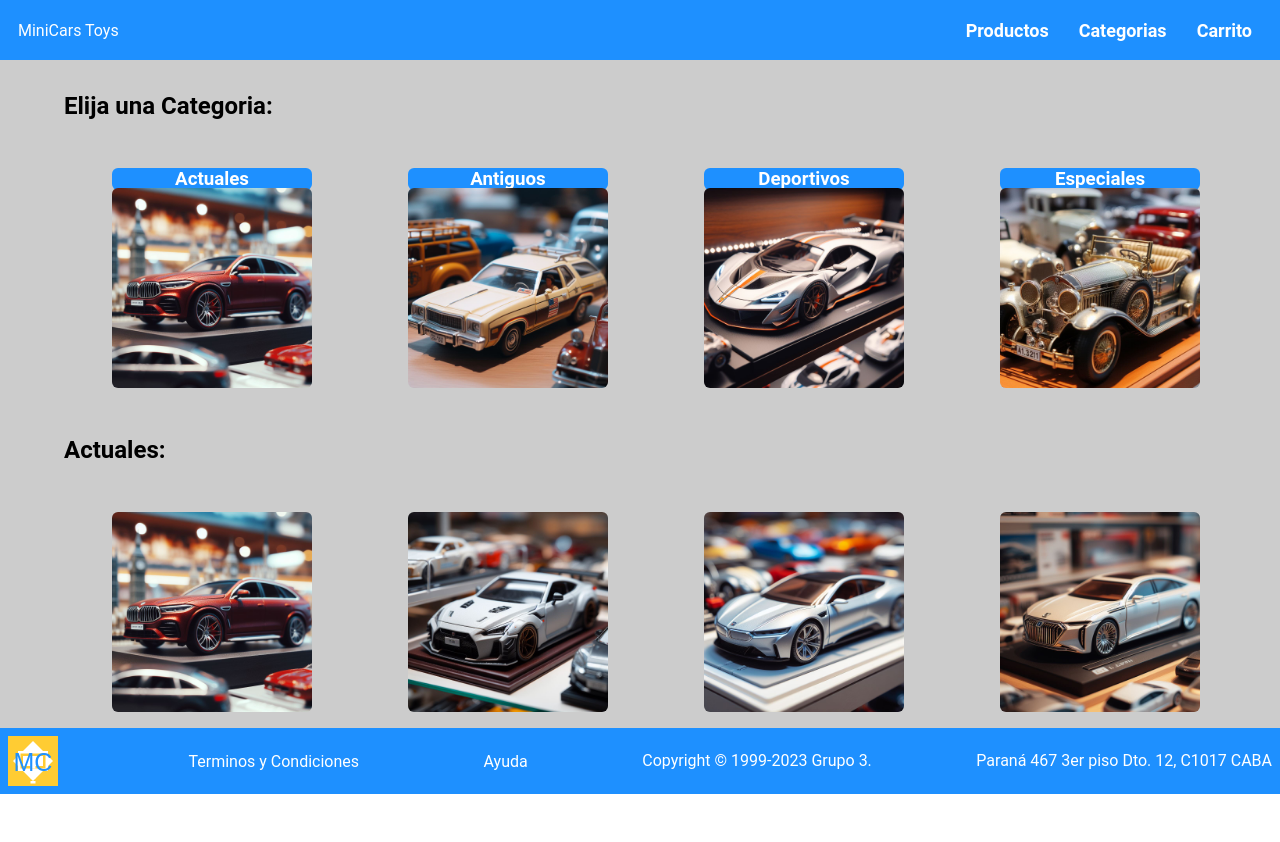
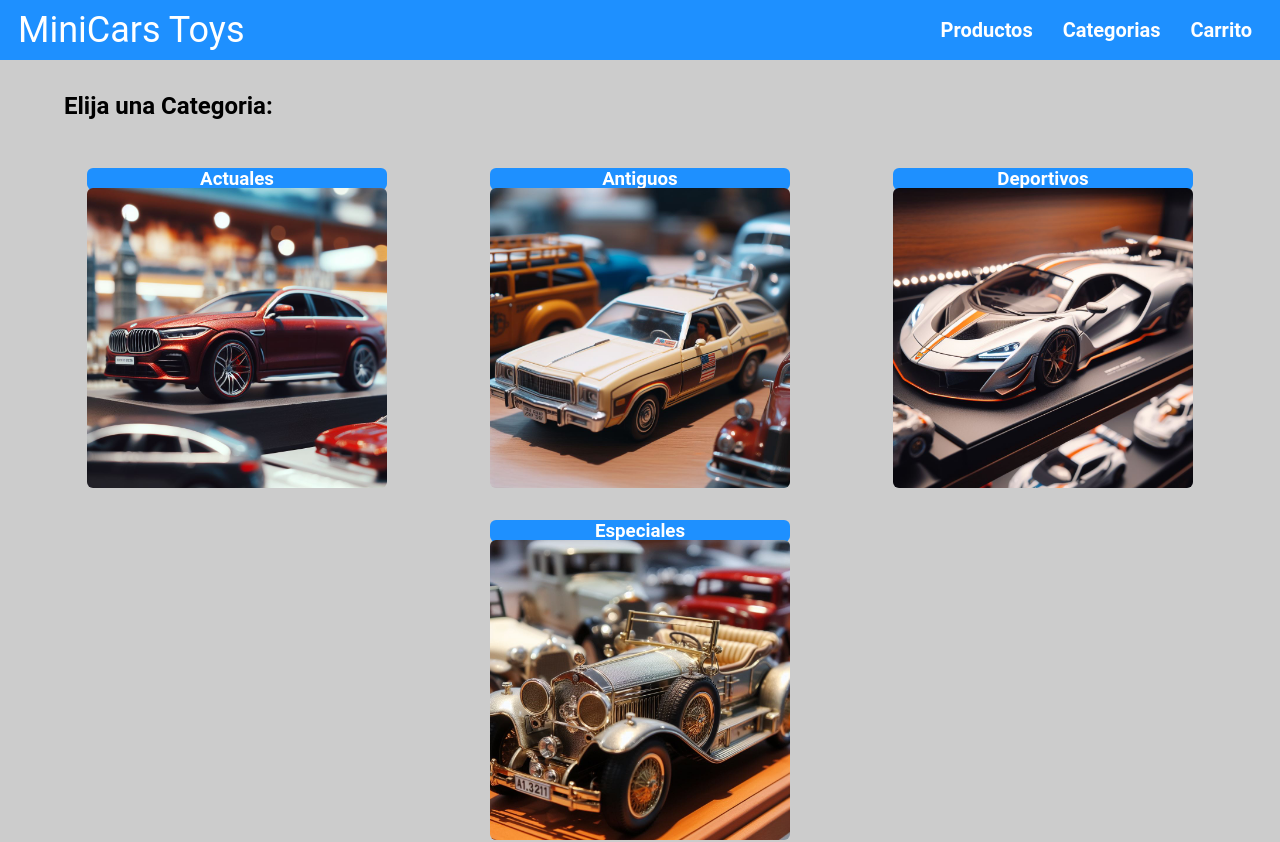
Before and after one commit to GDSegovia/Grupo_3, a React (Vite) app in the folder proyecto-tienda/: page /Categorias/1 in a window 1280 px wide. Shown: the top 842 px of the page. Before the commit the page ends 800 px from the top, so only its background shows below. Built offline with nearby package versions, Linux system fonts and the light colour scheme.

Commit message:
Categorías revisada

```diff
--- a/proyecto-tienda/src/componentes/Categorias.css
+++ b/proyecto-tienda/src/componentes/Categorias.css
@@ -54,7 +54,6 @@
 .deportivos_list a,
 .especiales_list a{
   padding: 1rem;
-  width: 200px;
   height: auto;
   color: white;
   text-decoration: none;
@@ -73,6 +72,6 @@
 .antiguos_list a img,
 .deportivos_list a img,
 .especiales_list a img{
-  width: 200px;
+  width: 300px;
   border-radius: 6px;
 }
--- a/proyecto-tienda/src/componentes/Navegador.css
+++ b/proyecto-tienda/src/componentes/Navegador.css
@@ -14,13 +14,6 @@
   align-items: center;
 }
 
-/* .logo {
-  font-weight: bolder;
-  font-size: 48px;
-  margin: 0 20px;
-  color: #99ccff;
-} */
-
 .resaltado {
   color: var(--blanco);
   font-weight: bolder;
@@ -28,28 +21,25 @@
   margin: 0 20px;
 }
 
-/* .navegador ul {
-  list-style-type: none;
-  margin: 0;
-  padding: 0;
-} */
-
 .navegador ul li {
   display: inline-block;
   margin-right: 10px;
-  color: #99ccff;
+  color: var(--blanco);
   font-weight: bolder;
   font-size: 18px;
 }
 
-a {
+.navegador a {
+  font-size: 20px;
   text-decoration: none;
   color: var(--blanco);
   padding: 5px 10px;
-  border-radius: 5px;
 }
 
+.navegador>a {
+  font-size: 36px;
+}
 
-/* a:hover {
-  background-color: #555;
-} */
+.navegador a:hover {
+  color: var(--azul-claro);
+}
--- a/proyecto-tienda/src/componentes/Piedepagina.css
+++ b/proyecto-tienda/src/componentes/Piedepagina.css
@@ -2,15 +2,8 @@
   background-color: var(--azul-oscuro);
   padding: 8px;
   text-align: center;
-  width: 100%;
-<<<<<<< HEAD
+  width: 10;
   bottom: 0;
-=======
-  box-sizing: border-box; /* para incluir el padding en el ancho total */
-  /* position: fixed; */
-  bottom: 0;
-  /* max-width: 1200px; Elimina esta línea */
->>>>>>> c2a391d6af7012cfdb8e7af720c4a761bc01b859
   font-weight: 300;
   margin: 0 auto;
   display: flex;
@@ -35,6 +28,7 @@
 }
 
 .Piedepagina p {
+  font-weight: 300;
   margin: 5px 0;
   color: var(--blanco);
   text-align: right;
```
